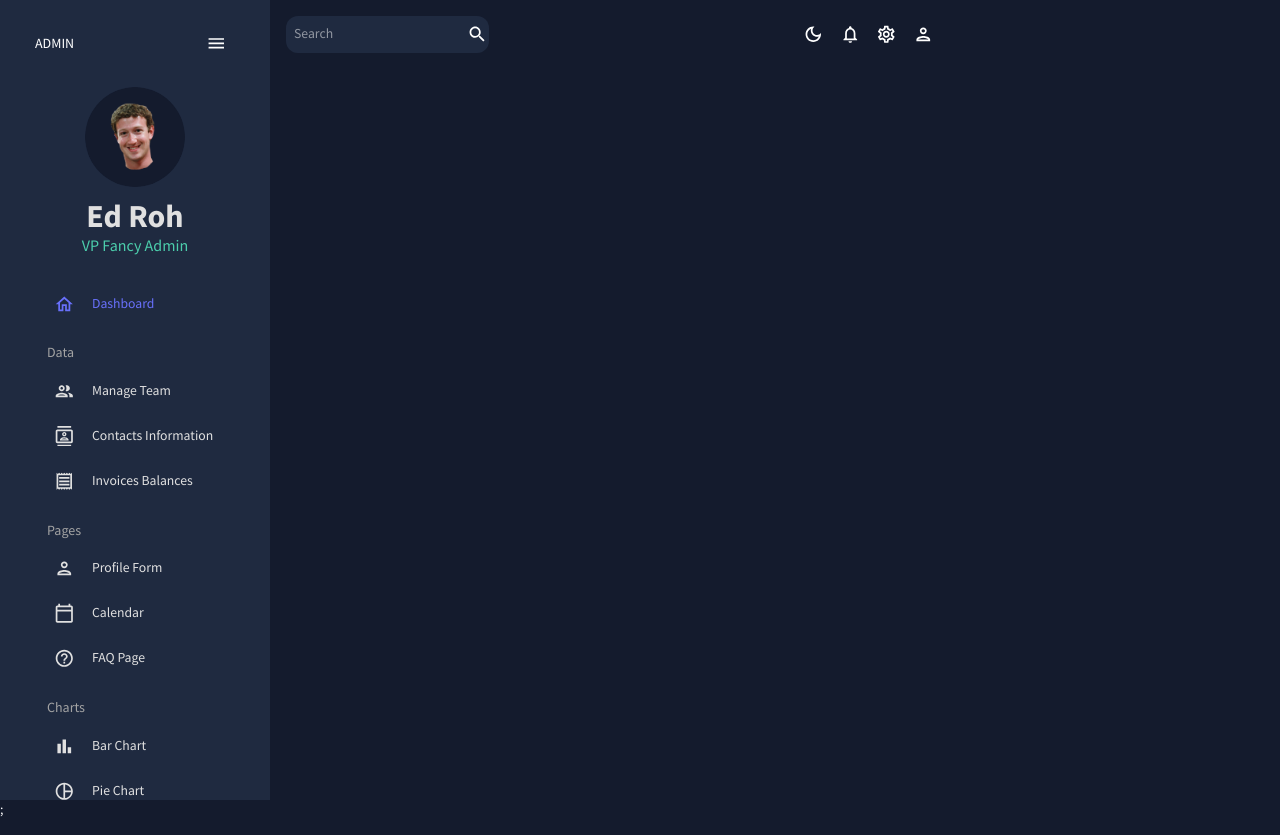
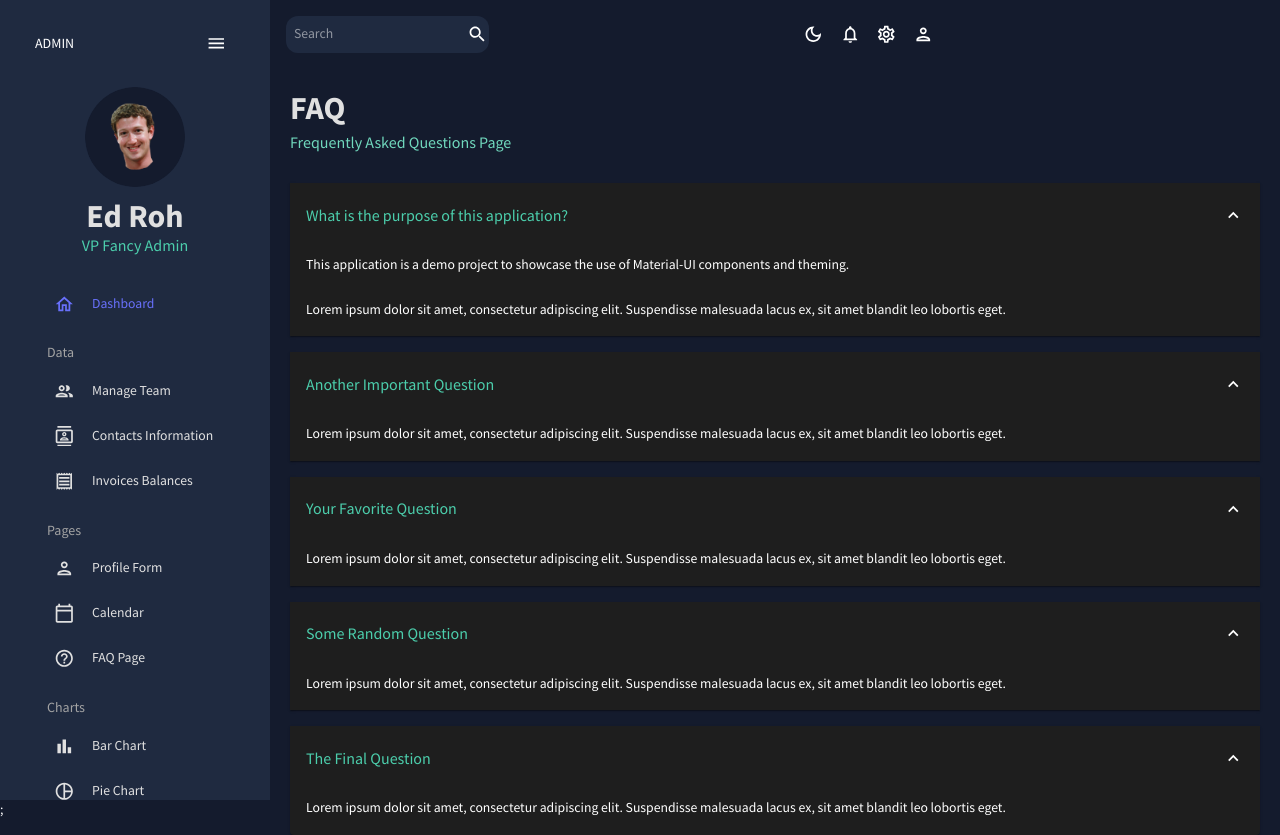
Before and after one commit to sora11023539/react-dashboard, a React (Create React App) app: page /faq in a window 1280 px wide. Built offline with nearby package versions, Linux system fonts and the light colour scheme.

Commit message:
add: styling faq

```diff
--- a/src/App.js
+++ b/src/App.js
@@ -9,10 +9,10 @@
 import { Invoices } from './scenes/invoices';
 import { Form } from './scenes/form';
 import { Calendar } from './scenes/calendar';
+import { FAQ } from './scenes/faq';
 // import { Bar } from './scenes/bar';
 // import { Line } from './scenes/line';
 // import { Pie } from './scenes/pie';
-// import { FAQ } from './scenes/faq';
 // import { Geography } from './scenes/geography';
 
 function App() {
@@ -33,10 +33,10 @@
               <Route path="/invoices" element={<Invoices />} />
               <Route path="/form" element={<Form />} />
               <Route path="/calendar" element={<Calendar />} />
+              <Route path="/faq" element={<FAQ />} />
               {/* <Route path="/bar" element={<Bar />} /> */}
               {/* <Route path="/pie" element={<Pie />} /> */}
               {/* <Route path="/line" element={<Line />} /> */}
-              {/* <Route path="/faq" element={<FAQ />} /> */}
               {/* <Route path="/geography" element={<Geography />} /> */}
             </Routes>
           </main>
--- /dev/null
+++ b/src/scenes/faq/index.jsx
@@ -0,0 +1,91 @@
+import { Box, useTheme } from '@mui/material';
+import { Header } from '../../components/Header';
+import Accordion from '@mui/material/Accordion';
+import AccordionSummary from '@mui/material/AccordionSummary';
+import AccordionDetails from '@mui/material/AccordionDetails';
+import Typography from '@mui/material/Typography';
+import ExpandMoreIcon from '@mui/icons-material/ExpandMore';
+import { tokens } from '../../theme';
+
+export const FAQ = () => {
+  const theme = useTheme();
+  const colors = tokens(theme.palette.mode);
+
+  return (
+    <Box m="20px">
+      <Header title="FAQ" subTitle="Frequently Asked Questions Page" />
+
+      <Accordion defaultExpanded>
+        <AccordionSummary expandIcon={<ExpandMoreIcon />}>
+          <Typography color={colors.greenAccent[500]} variant="h5">
+            What is the purpose of this application?
+          </Typography>
+        </AccordionSummary>
+        <AccordionDetails>
+          <Typography>
+            This application is a demo project to showcase the use of Material-UI components and
+            theming.
+          </Typography>
+        </AccordionDetails>
+        <AccordionDetails>
+          <Typography>
+            Lorem ipsum dolor sit amet, consectetur adipiscing elit. Suspendisse malesuada lacus ex,
+            sit amet blandit leo lobortis eget.
+          </Typography>
+        </AccordionDetails>
+      </Accordion>
+      <Accordion defaultExpanded>
+        <AccordionSummary expandIcon={<ExpandMoreIcon />}>
+          <Typography color={colors.greenAccent[500]} variant="h5">
+            Another Important Question
+          </Typography>
+        </AccordionSummary>
+        <AccordionDetails>
+          <Typography>
+            Lorem ipsum dolor sit amet, consectetur adipiscing elit. Suspendisse malesuada lacus ex,
+            sit amet blandit leo lobortis eget.
+          </Typography>
+        </AccordionDetails>
+      </Accordion>
+      <Accordion defaultExpanded>
+        <AccordionSummary expandIcon={<ExpandMoreIcon />}>
+          <Typography color={colors.greenAccent[500]} variant="h5">
+            Your Favorite Question
+          </Typography>
+        </AccordionSummary>
+        <AccordionDetails>
+          <Typography>
+            Lorem ipsum dolor sit amet, consectetur adipiscing elit. Suspendisse malesuada lacus ex,
+            sit amet blandit leo lobortis eget.
+          </Typography>
+        </AccordionDetails>
+      </Accordion>
+      <Accordion defaultExpanded>
+        <AccordionSummary expandIcon={<ExpandMoreIcon />}>
+          <Typography color={colors.greenAccent[500]} variant="h5">
+            Some Random Question
+          </Typography>
+        </AccordionSummary>
+        <AccordionDetails>
+          <Typography>
+            Lorem ipsum dolor sit amet, consectetur adipiscing elit. Suspendisse malesuada lacus ex,
+            sit amet blandit leo lobortis eget.
+          </Typography>
+        </AccordionDetails>
+      </Accordion>
+      <Accordion defaultExpanded>
+        <AccordionSummary expandIcon={<ExpandMoreIcon />}>
+          <Typography color={colors.greenAccent[500]} variant="h5">
+            The Final Question
+          </Typography>
+        </AccordionSummary>
+        <AccordionDetails>
+          <Typography>
+            Lorem ipsum dolor sit amet, consectetur adipiscing elit. Suspendisse malesuada lacus ex,
+            sit amet blandit leo lobortis eget.
+          </Typography>
+        </AccordionDetails>
+      </Accordion>
+    </Box>
+  );
+};
```
